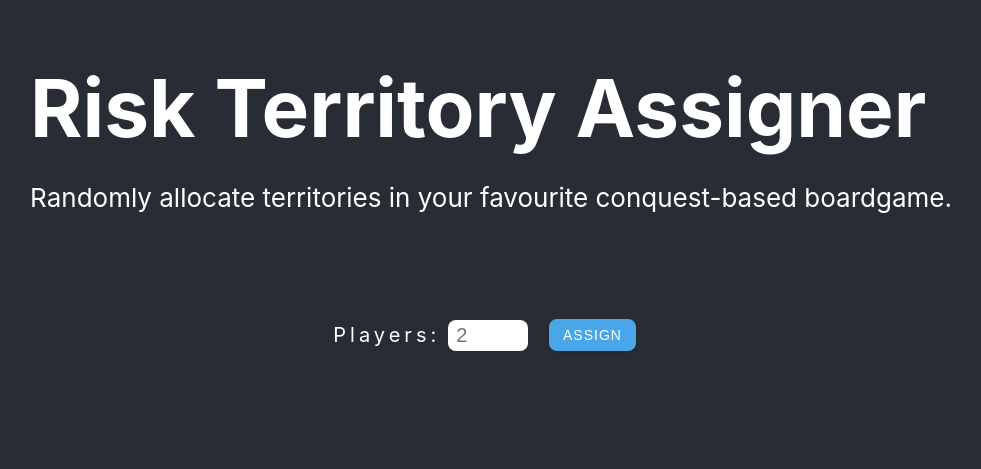
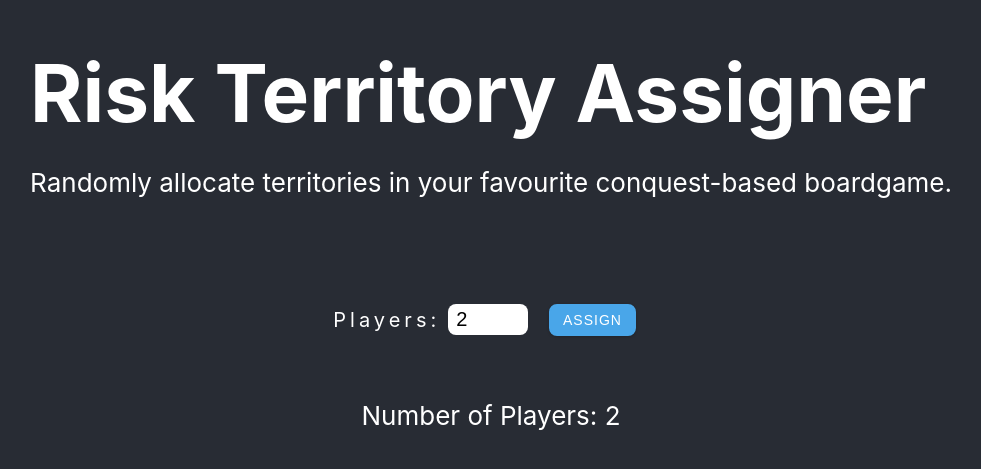
Before and after one commit to squareben1/riskassigner.com, a React (Create React App) app: page / in a window 1280 px wide. Shown: the part 163-632 px from the top of the page, without its empty margins (149-1130 px from the left). Built offline with nearby package versions, Linux system fonts and the light colour scheme.

Commit message:
Tidy up, no bug - all working correctly.

```diff
--- a/src/App.js
+++ b/src/App.js
@@ -4,9 +4,9 @@
 import PlayerInput from "./components/PlayerInput";
 
 class App extends Component {
-    state = {
-      playerNumber: 2,
-    };
+  state = {
+    playerNumber: 2,
+  };
 
   numberChangeHandler(event) {
     this.setState({ playerNumber: event.target.value });
@@ -17,7 +17,11 @@
       <div className="App">
         <header className="App-header">
           <Header />
-          <PlayerInput numberChangeHandler={this.numberChangeHandler} />
+          <PlayerInput
+            playerNumber={this.state.playerNumber}
+            numberChangeHandler={this.numberChangeHandler.bind(this)}
+          />
+          Number of Players: {this.state.playerNumber}
         </header>
       </div>
     );
--- a/src/components/PlayerInput.js
+++ b/src/components/PlayerInput.js
@@ -11,10 +11,10 @@
               type="number"
               name="num_players"
               id="num_players"
-              placeholder="2"
               min="2"
               max="6"
-              onChange={() => props.numberChangeHandler.bind(this)}
+              onChange={props.numberChangeHandler}
+              value={props.playerNumber}
             />
             <button type="submit" className="btn assign">
               Assign
@@ -24,7 +24,6 @@
       </section>
     </>
   );
-  // }
 };
 
 export default PlayerInput;
```
